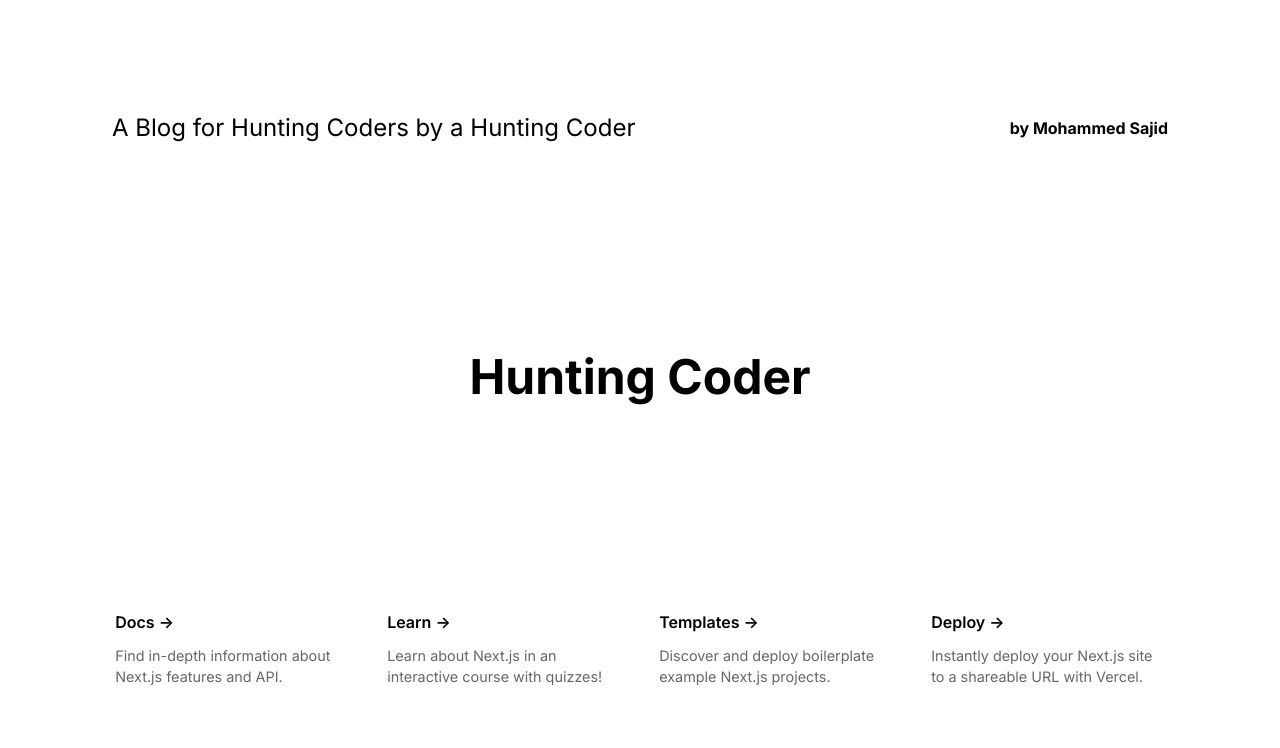
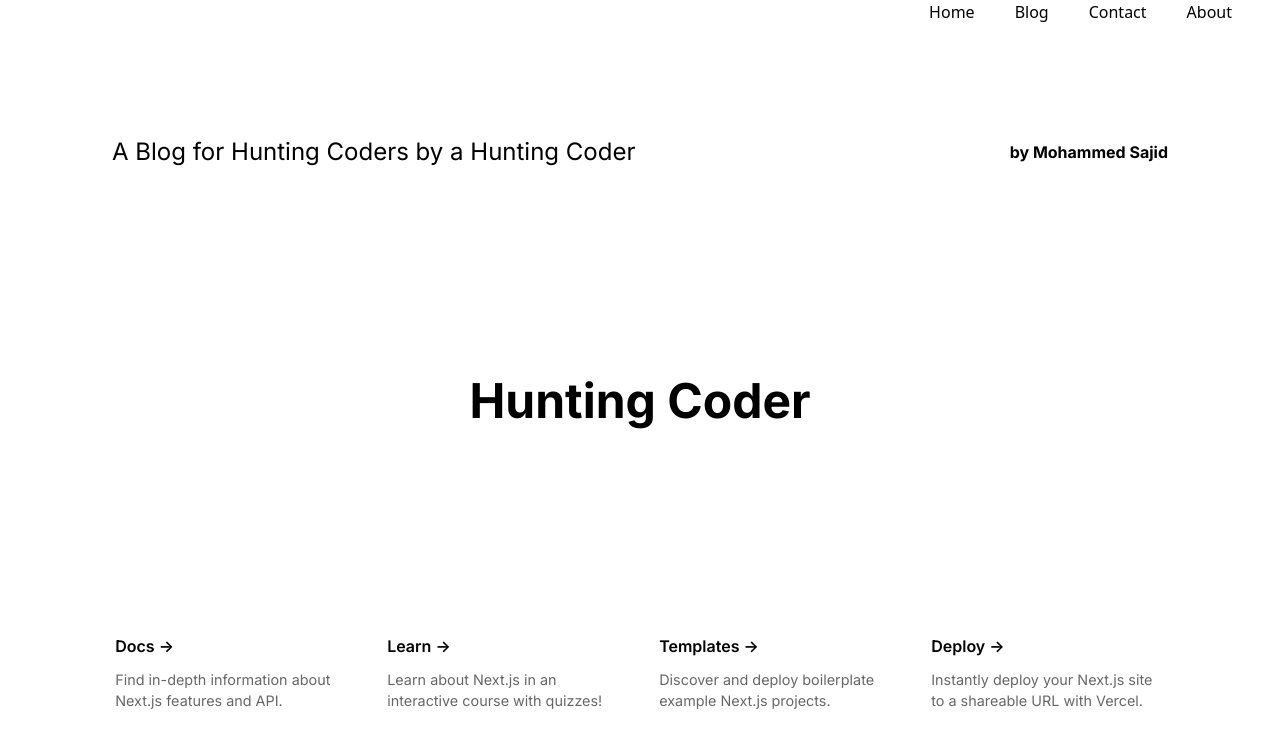
Before and after one commit to SajidCurious/learn-next, a Next.js app: page / in a window 1280 px wide. Shown: the top 748 px of the page. Built offline with nearby package versions, Linux system fonts and the light colour scheme.

Commit message:
building nav

```diff
--- a/src/pages/index.js
+++ b/src/pages/index.js
@@ -14,6 +14,14 @@ export default function Home() {
         <meta name="viewport" content="width=device-width, initial-scale=1" />
         <link rel="icon" href="/favicon.ico" />
       </Head>
+      <nav>
+        <ul className="flex justify-end px-12 gap-10">
+          <li>Home</li>
+          <li>Blog</li>
+          <li>Contact</li>
+          <li>About</li>
+        </ul>
+      </nav>
       <main className={`${styles.main} ${inter.className}`}>
         <div className={styles.description}>
           <p className="text-2xl">
```
